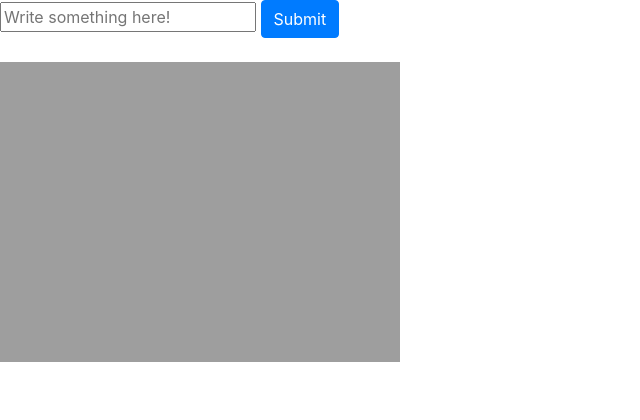
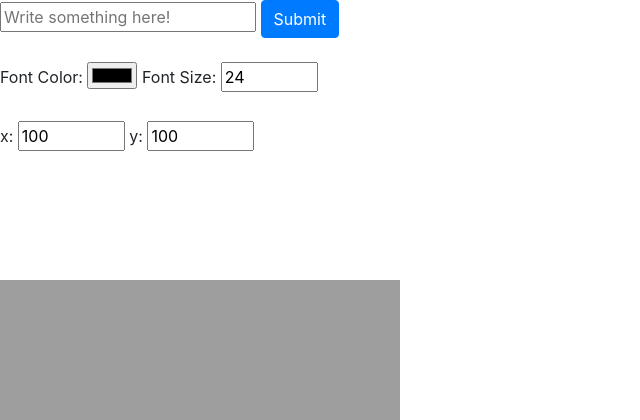
Before and after one commit to peterlc-0881/memegen, a Django app: page /memegen/1/ in a window 1280 px wide. Shown: the top 420 px of the page, without its empty margins (0-640 px from the left). Before the commit the page ends 362 px from the top, so only its background shows below. Run offline with Django 3.2, Linux system fonts and the light colour scheme; some libraries are stand-ins or nearby versions.

Commit message:
Added options for user to change color, size, and placement of text; need to work out bugs when user wants to try multiple settings

```diff
--- a/mysite/memegen/static/memegen/js/edit_photo.js
+++ b/mysite/memegen/static/memegen/js/edit_photo.js
@@ -4,7 +4,7 @@ window.onload = function () {
 	var src_img = document.getElementById("src-img");
 	var ctx = canvas.getContext("2d");
 
-	ctx.drawImage(src_img, 0, 0);
+	ctx.drawImage(src_img, 0, 100);
 };
 
 change_photo = function() {
@@ -24,13 +24,16 @@ change_photo = function() {
 	*/
 	var ctx	= canvas.getContext("2d");
 
-	ctx.drawImage(src_img, 0, 0);
+	ctx.drawImage(src_img, 0, 100);
+
+	console.log($("#font_size").val());
+	console.log("Color: " + $("#font_color").val());
 
 	ctx.lineWidth=1;
-	ctx.fillStyle="#000000";
+	ctx.fillStyle=$("#font_color").val();
 	ctx.lineStyle="#ffff00";
-	ctx.font="36px sans-serif";
-	ctx.fillText($("#form_caption").val(), 50, 50);
+	ctx.font=$("#font_size").val() + "px sans-serif";
+	ctx.fillText($("#form_caption").val(), $("#xcoord").val(), $("#ycoord").val());
 
 	//$(canvas).show();
 };
--- a/mysite/memegen/templates/memegen/edit-photo.html
+++ b/mysite/memegen/templates/memegen/edit-photo.html
@@ -14,7 +14,21 @@
 <body>
     <form id="edit-img-form" onsubmit="return false">
         <input id="form_caption" class="text" name="caption" placeholder="Write something here!" maxlength="140" />
-        <input id="form_submit" type="submit" value="Submit" class="btn btn-primary" onclick="change_photo()"/>
+        <input id="form_submit" type="submit" value="Submit" class="btn btn-primary" onclick="change_photo()" />
+        <div><br /></div>
+        <div>
+            <label for="font_color">Font Color:</label>
+            <input id="font_color" type="color" name="fontcolor" />
+            <label for="font_size">Font Size:</label>
+            <input id="font_size" type="number" name="fontsize" min="18" max="128" step="2" value="24" />
+        </div>
+        <div><br /></div>
+        <div>
+            <label for="xcoord">x:</label>
+            <input id="xcoord" type="number" name="x" min="0" max="1000" step="1" value="100" />
+            <label for="ycoord">y:</label>
+            <input id="ycoord" type="number" name="y" min="0" max="1000" step="1" value="100" />
+        </div>
     </form>
     <br />
     <!--To be referenced by canvas-->
```
